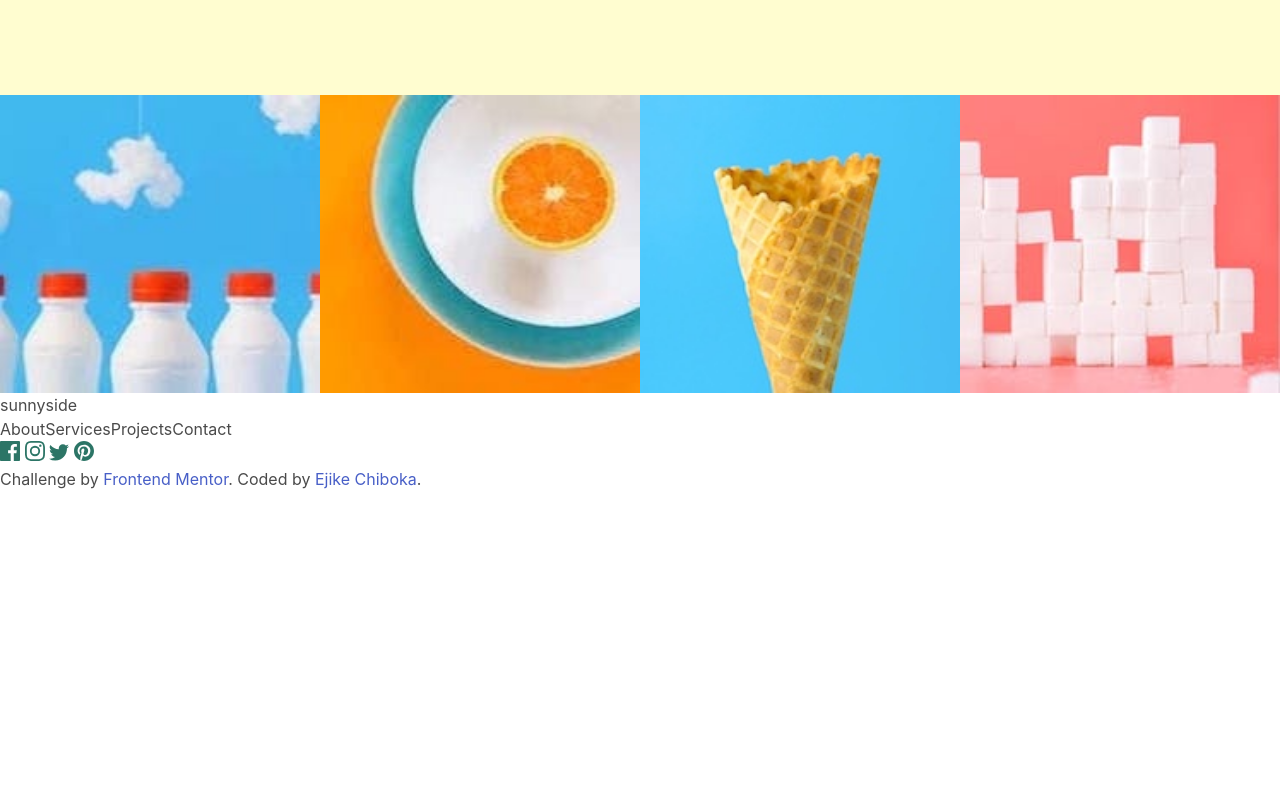
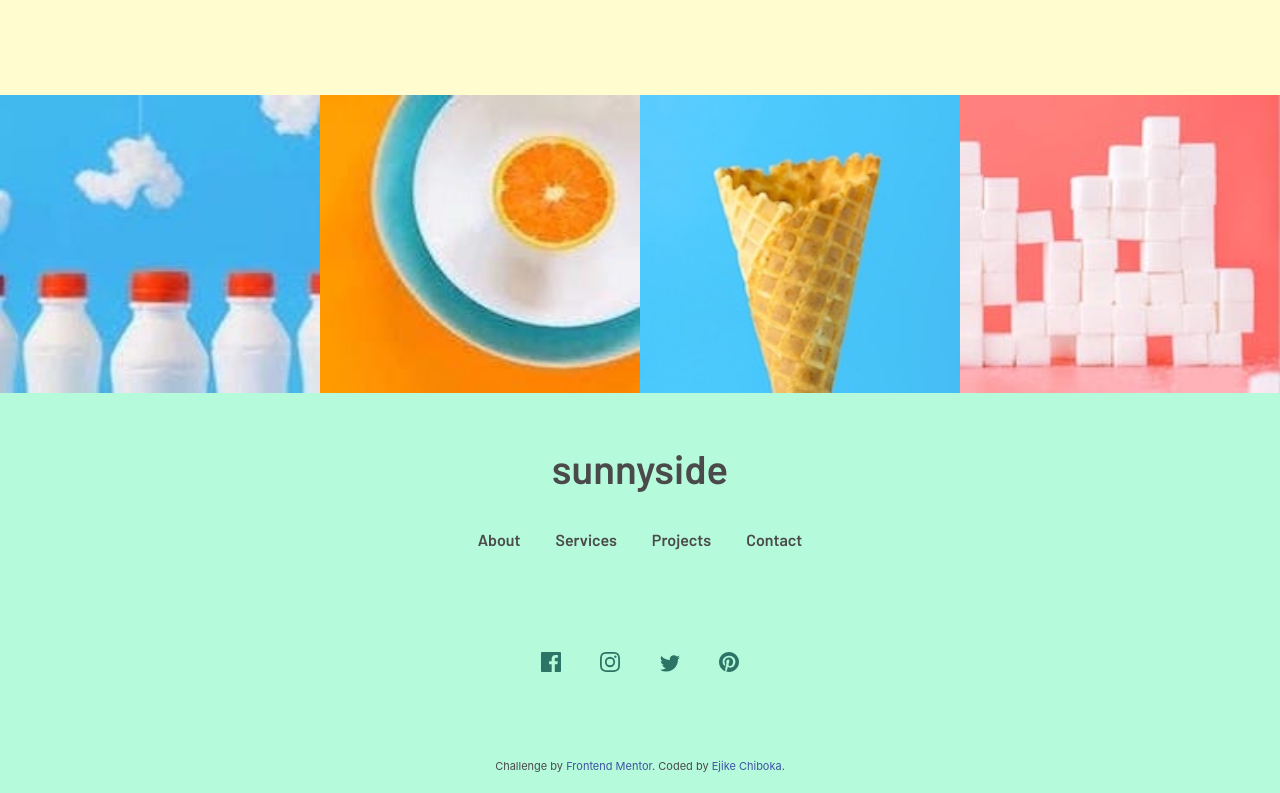
Before and after one commit to steljic/Blogr-landing-page, a website: page src/components/index.html in a window 1280 px wide. Shown: the part 2645-3438 px from the top of the page. Before the commit the page ends 3136 px from the top, so only its background shows below. Drawn offline with nearby package versions, Linux system fonts and the light colour scheme.

Commit message:
finished desktop view

```diff
--- a/src/components/style.css
+++ b/src/components/style.css
@@ -338,6 +338,58 @@ h3 {
 	width: 25vw;
 }
 
+.sunnybelow-info {
+	background-color: rgb(182, 250, 220);
+	height: 400px;
+}
+
+.sunnybelow {
+	text-align: center;
+	padding-top: 45px;
+	margin-bottom: 30px;
+	font-size: 40px;
+	font-family: 'Barlow', sans-serif;
+	font-weight: 900;
+}
+
+.sunnyside-info {
+	text-align: center;
+}
+
+span.about,
+.services,
+.projects {
+	margin-right: 35px;
+	font-family: 'Barlow', sans-serif;
+}
+
+span.about,
+.services,
+.projects,
+.contact {
+	font-family: 'Barlow', sans-serif;
+	font-weight: 900;
+}
+
+.logos {
+	margin-top: 100px;
+	text-align: center;
+}
+
+img.facebook-logo,
+.instagram-logo,
+.twitter-logo {
+	margin-right: 35px;
+}
+
+.attribution {
+	font-size: 11px;
+	text-align: center;
+	margin-top: 80px;
+}
+.attribution a {
+	color: hsl(228, 45%, 44%);
+}
 
 @media only screen and (min-width: 320px) and (max-width: 768px) {
 	.attribution {
@@ -376,7 +428,7 @@ h3 {
 	.arrow-image {
 		height: 100px;
 		left: 170px;
-		top: -25px;
+		top: 45px;
 		position: relative;
 	}
 
```
